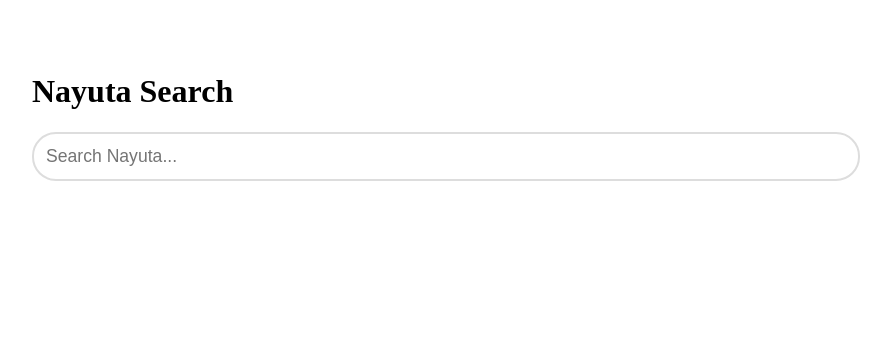
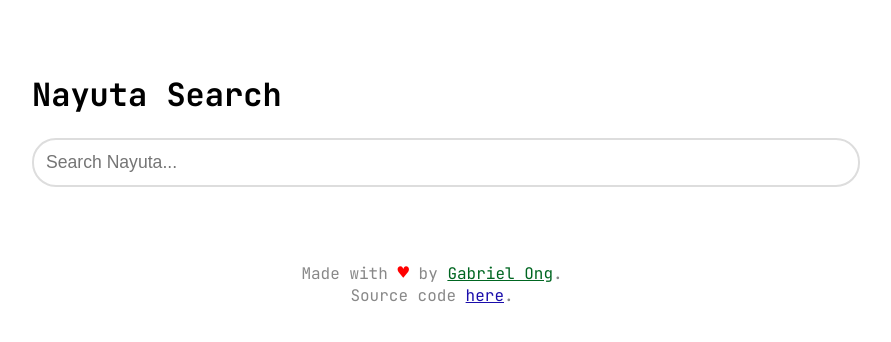
Before and after one commit to gongahkia/nayuta, a React (Create React App) app in the folder frontend/: page / in a window 1280 px wide. Shown: the top 342 px of the page, without its empty margins (208-1099 px from the left). Built offline with nearby package versions, Linux system fonts and the light colour scheme.

Commit message:
feat(app): Adding footer

```diff
--- a/frontend/public/index.html
+++ b/frontend/public/index.html
@@ -6,38 +6,16 @@
     <meta name="viewport" content="width=device-width, initial-scale=1" />
     <meta name="theme-color" content="#000000" />
     <meta
-      name="description"
-      content="Web site created using create-react-app"
+      name="Nayuta"
+      content="Proof of concept Search Engine written from scratch"
     />
     <link rel="apple-touch-icon" href="%PUBLIC_URL%/logo192.png" />
-    <!--
-      manifest.json provides metadata used when your web app is installed on a
-      user's mobile device or desktop. See https://developers.google.com/web/fundamentals/web-app-manifest/
-    -->
     <link rel="manifest" href="%PUBLIC_URL%/manifest.json" />
-    <!--
-      Notice the use of %PUBLIC_URL% in the tags above.
-      It will be replaced with the URL of the `public` folder during the build.
-      Only files inside the `public` folder can be referenced from the HTML.
-
-      Unlike "/favicon.ico" or "favicon.ico", "%PUBLIC_URL%/favicon.ico" will
-      work correctly both with client-side routing and a non-root public URL.
-      Learn how to configure a non-root public URL by running `npm run build`.
-    -->
-    <title>React App</title>
+    <link href="https://fonts.googleapis.com/css2?family=JetBrains+Mono:wght@400;700&display=swap" rel="stylesheet">
+    <title>Nayuta</title>
   </head>
   <body>
     <noscript>You need to enable JavaScript to run this app.</noscript>
     <div id="root"></div>
-    <!--
-      This HTML file is a template.
-      If you open it directly in the browser, you will see an empty page.
-
-      You can add webfonts, meta tags, or analytics to this file.
-      The build step will place the bundled scripts into the <body> tag.
-
-      To begin the development, run `npm start` or `yarn start`.
-      To create a production bundle, use `npm run build` or `yarn build`.
-    -->
   </body>
 </html>
--- a/frontend/src/App.jsx
+++ b/frontend/src/App.jsx
@@ -2,6 +2,7 @@ import React, { useState } from 'react';
 import SearchBar from './components/SearchBar';
 import ResultsList from './components/ResultsList';
 import Loader from './components/Loader';
+import Footer from './components/Footer';
 import { searchAPI } from './api/search';
 import './styles/main.css';
 
@@ -30,6 +31,7 @@ export default function App() {
       <SearchBar onSearch={handleSearch} />
       {error && <div className="error-message">{error}</div>}
       {isLoading ? <Loader /> : <ResultsList results={results} />}
+      <Footer />
     </div>
   );
 }
--- /dev/null
+++ b/frontend/src/components/Footer.jsx
@@ -0,0 +1,20 @@
+import React from 'react';
+
+export default function Footer() {
+  return (
+    <footer style={{
+      marginTop: '3rem',
+      padding: '1.5rem 0',
+      textAlign: 'center',
+      fontSize: '1rem',
+      color: '#888'
+    }}>
+      Made with <span style={{color: 'red', fontSize: '1.2em'}}>♥</span> by{' '}
+      <a href="https://gabrielongzm.com" target="_blank" rel="noopener noreferrer" style={{color: '#006621', textDecoration: 'underline'}}>
+        Gabriel Ong
+      </a>
+      .<br/>
+      Source code <a href="https://github.com/gongahkia/nayuta" target="_blank" rel="noopener noreferrer" style={{color: '#1a0dab', textDecoration: 'underline'}}>here</a>.
+    </footer>
+  );
+}
--- a/frontend/src/styles/main.css
+++ b/frontend/src/styles/main.css
@@ -1,3 +1,17 @@
+html, body, #root, .app-container {
+  height: 100%;
+}
+.app-container {
+  min-height: 90vh;
+  display: flex;
+  flex-direction: column;
+}
+footer {
+  margin-top: auto;
+}
+body, .app-container {
+  font-family: 'JetBrains Mono', 'Consolas', 'Courier New', monospace;
+}
 .app-container {
   max-width: 800px;
   margin: 2rem auto;
```
Also changed, not shown: 1 other file (tests, documents, lock files or other folders).
